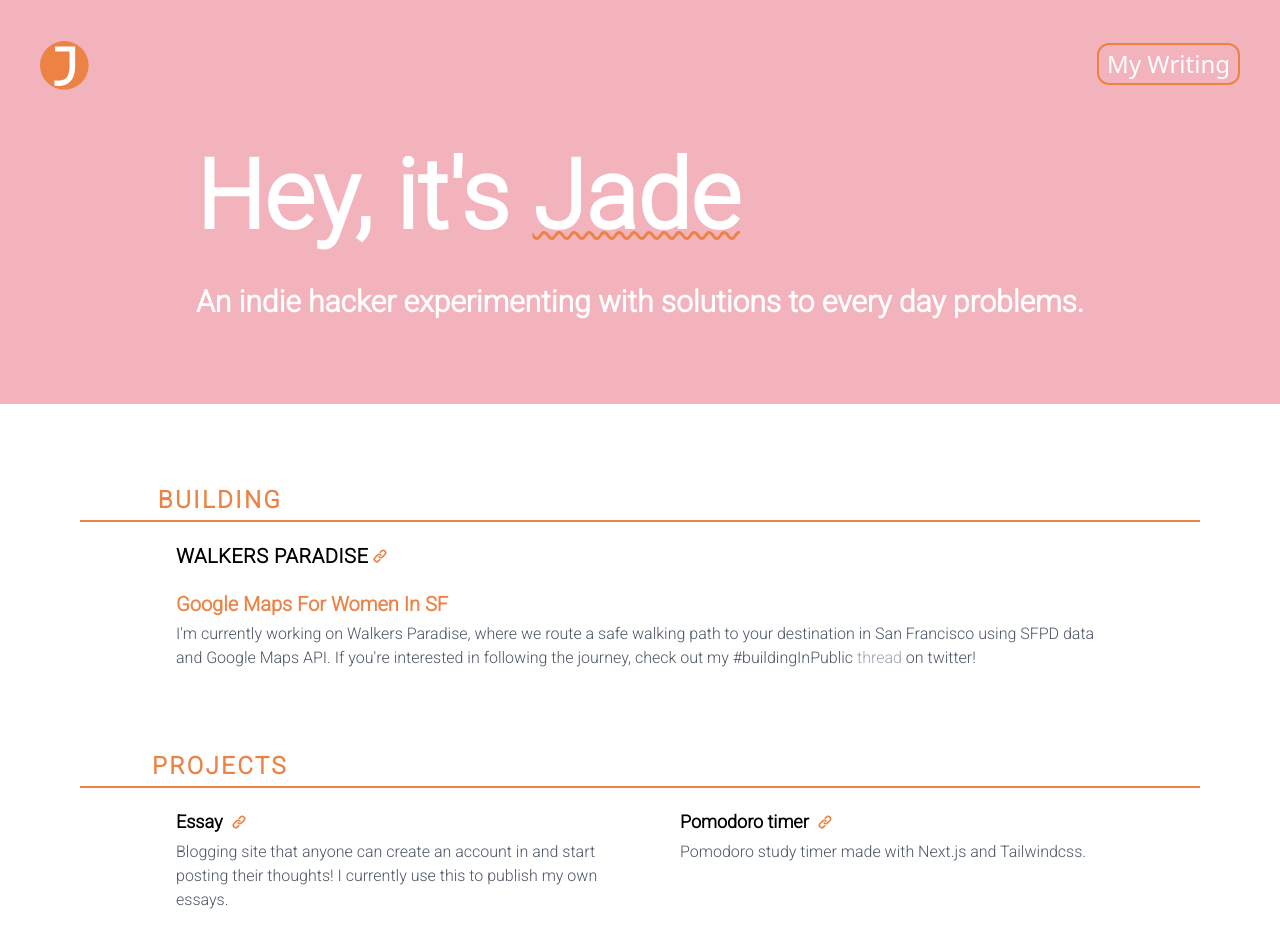
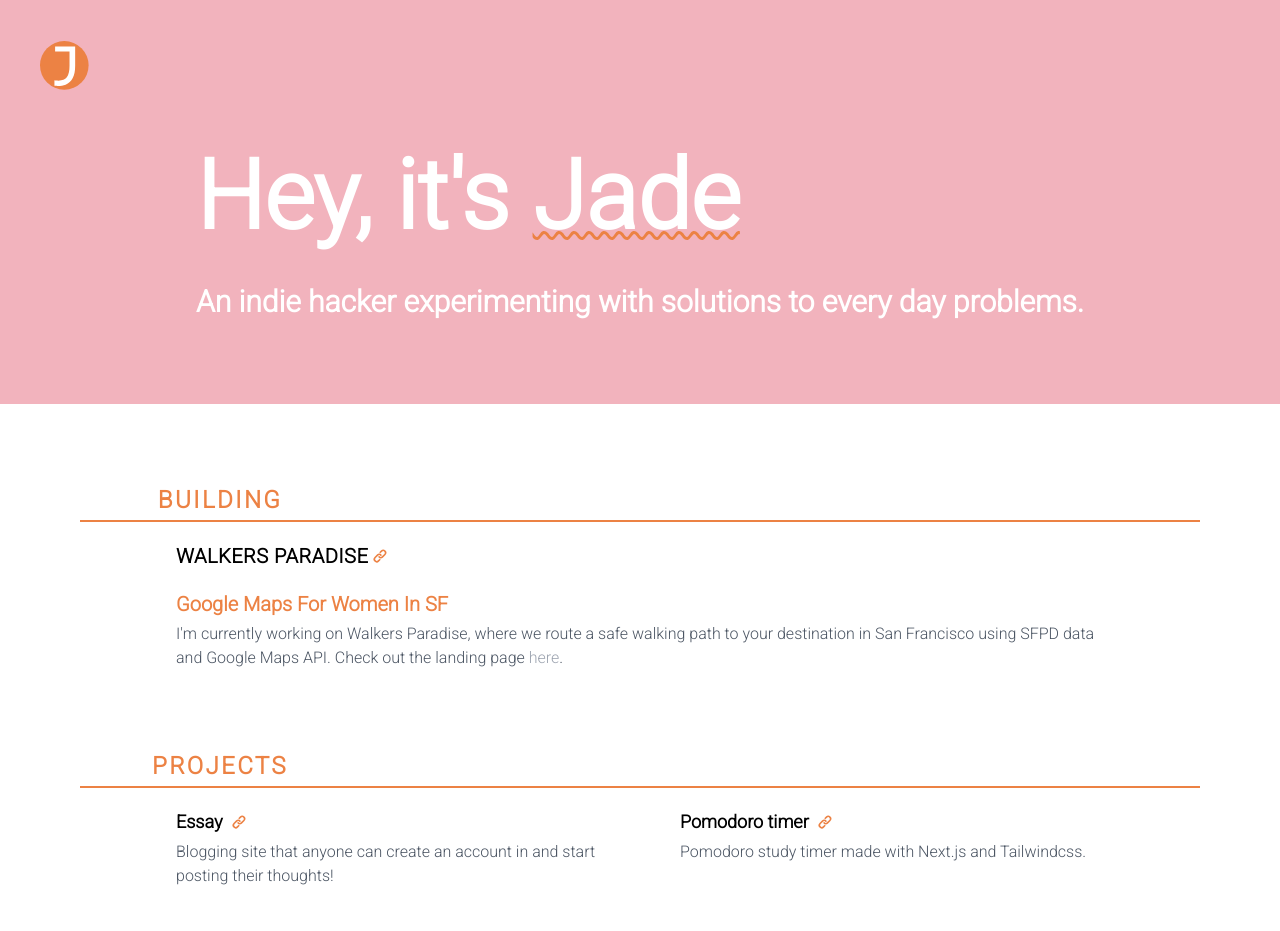
Before and after one commit to jadeasmus/jadeasmus, a Next.js app: page / in a window 1280 px wide. Shown: the top 931 px of the page. Built offline with nearby package versions, Linux system fonts and the light colour scheme; a web font is replaced by a local one.

Commit message:
some updates

```diff
--- a/pages/index.js
+++ b/pages/index.js
@@ -44,11 +44,11 @@ export default function Home() {
         </Link>
         <div className="flex-1" />
         {/* nav */}
-        <Link href="/">
+        {/* <Link href="/">
           <span className="text-2xl text-white border-2 border-orange px-2 py-[0.2rem] rounded-xl hover:bg-orange hover:text-white cursor-pointer">
             My Writing
           </span>
-        </Link>
+        </Link> */}
       </div>
       {/* hero */}
       <div className="flex justify-center mt-9 pb-12 sm:pb-16 m-3 sm:m-5">
@@ -75,7 +75,7 @@ export default function Home() {
               WALKERS PARADISE
             </h1>
             <a
-              href="https://walkerparadise.vercel.app/"
+              href="https://walkersparadise.app"
               target="_blank"
               rel="noopener noreferrer"
             >
@@ -99,14 +99,11 @@ export default function Home() {
           <p className="text-md text-gray-600">
             I&prime;m currently working on Walkers Paradise, where we route a
             safe walking path to your destination in San Francisco using SFPD
-            data and Google Maps API. If you&prime;re interested in following
-            the journey, check out my #buildingInPublic{" "}
-            <Link href={"/"}>
-              <span className="text-gray-400 cursor-pointer hover:text-gray-700 hover:border-1 hover:border-b hover:border-orange">
-                thread
-              </span>
-            </Link>{" "}
-            on twitter!
+            data and Google Maps API. Check out the landing page{" "}
+            <Link target="_blank" href="https://walkersparadise.app">
+              <span className="text-gray-400 hover:text-gray-600">here</span>
+            </Link>
+            .
           </p>
         </div>
       </div>
@@ -121,7 +118,7 @@ export default function Home() {
             <div className="flex items-center space-x-2 pb-1">
               <h1 className="text-lg font-semibold">Essay</h1>
               <a
-                href="https://www.essay.community/"
+                href="https://github.com/jadeasmus/essay"
                 target="_blank"
                 rel="noopener noreferrer"
               >
@@ -141,8 +138,7 @@ export default function Home() {
             </div>
             <p className="text-md text-gray-600">
               Blogging site that anyone can create an account in and start
-              posting their thoughts! I currently use this to publish my own
-              essays.
+              posting their thoughts!
             </p>
           </div>
 
```
